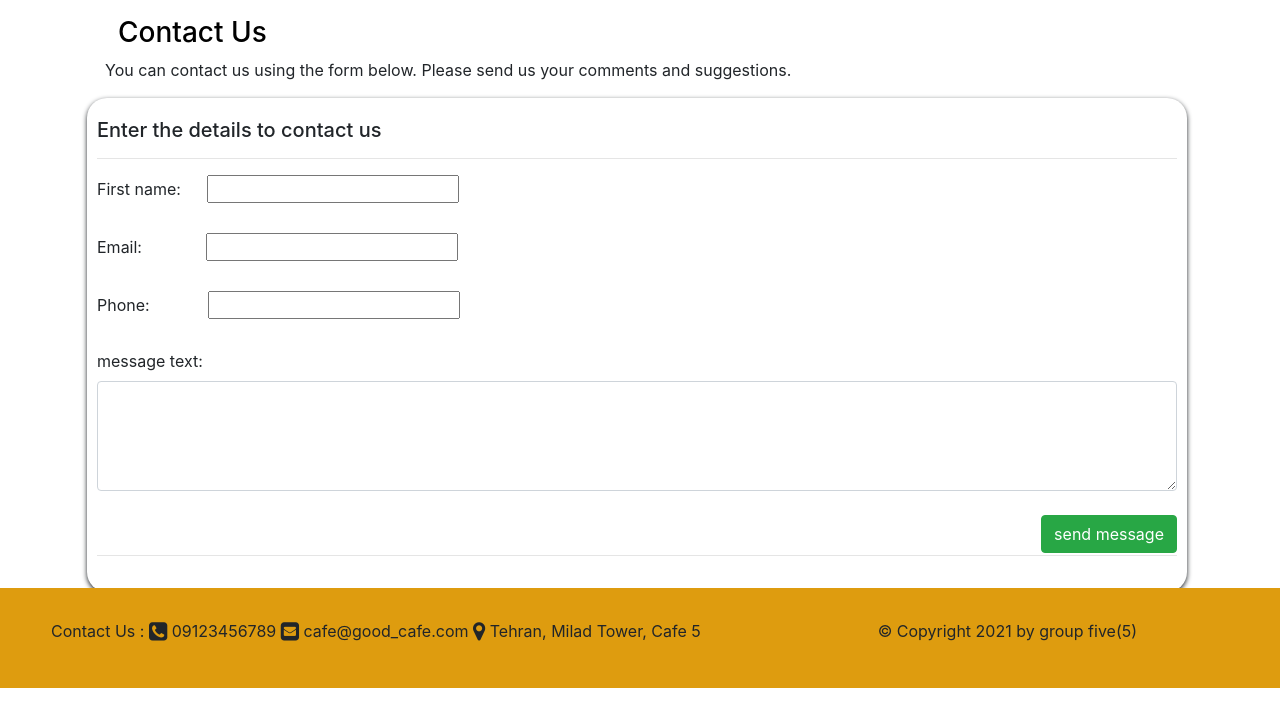
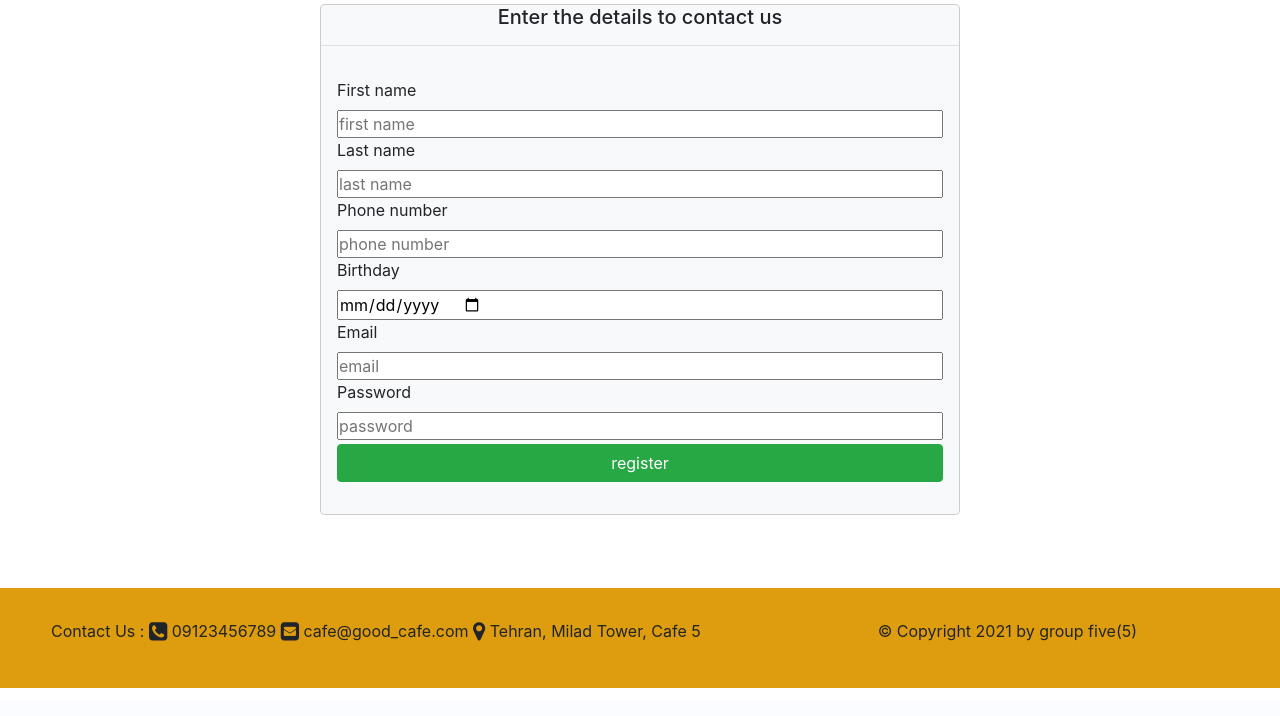
Before and after one commit to sepehr-ahmadi/django_test_project, a Flask app: page /contact in a window 1280 px wide. Shown: the part 112-828 px from the top of the page. After the commit the page ends 800 px from the top, so only its background shows below. Run offline with Flask 2, Linux system fonts and the light colour scheme; some libraries are stand-ins or nearby versions.

Commit message:
style menu and contact

```diff
--- a/static/contact.css
+++ b/static/contact.css
@@ -1,15 +1,26 @@
-       .wapper{
-            max-width: 1100px;
-            margin: auto 2px;
-            position: relative;
-            padding: 20px 10px;
-        }
-        .bg-withe{
-            background-color: white!important;
-        }
-        .select-shadow{
-            box-shadow: 0 2px 5px 0;
-        }
-        .radious{
-            border-radius: 20px;
-        }
+       /*.wapper{*/
+       /*     max-width: 1100px;*/
+       /*     margin: auto 2px;*/
+       /*     position: relative;*/
+       /*     padding: 20px 10px;*/
+       /* }*/
+       /* .bg-withe{*/
+       /*     background-color: white!important;*/
+       /* }*/
+       /* .select-shadow{*/
+       /*     box-shadow: 0 2px 5px 0;*/
+       /* }*/
+       /* .radious{*/
+       /*     border-radius: 20px;*/
+       /* }*/
+@media (min-width: 640px) {
+    #user-modal {
+
+        max-width: 50vw;
+    }
+}
+@media (max-width: 640px) {
+    #user-modal {
+        max-width: 80vw;
+    }
+}
--- a/templates/contact.html
+++ b/templates/contact.html
@@ -6,46 +6,39 @@
 {% endblock %}
 
 {% block content %}
-<div class="container">
-    <div class="row text-center pt-3 pl-5 pr-5" >
-        <h3 style=" color: black">Contact Us</h3>
 
 
-    </div>
-    <p style="padding-left: 20px">You can contact us using the form below. Please send us your comments and suggestions.</p>
-    <div  style="width: 100%;">
-        <div class="wapper bg-withe select-shadow radious">
+ <div class="container-fluid pt-1 text-center" style="min-height: 75vh;">
+        <div class="row text-left">
+
+            <div class="modal-content m-auto bg-light" id="user-modal" style="display: block">
+
+                <div class="wapper bg-withe select-shadow radious">
 
 
-            <h5>Enter the details to contact us</h5>
+            <center><h5>Enter the details to contact us</h5></center>
             <hr>
 
-            <form class="form-group" >
-                <label for="fname">First name:</label>
-                <input type="text" id="fname" name="fname" style="margin-left: 2%"><br><br>
+                <form class="form-group p-3" action="{{ url_for('user_register') }}" method="post">
 
-                <label for="email" >Email:</label>
-                <input type="email" id="email" name="email" style="margin-left: 5.5%"><br><br>
-
-                <label for="tel">Phone:</label>
-                <input type="tel" id="tel" name="tel" style="margin-left: 5%"><br><br>
+                    <label for="first_name">First name</label><br>
+                    <input class="input-group" type="text" id="first_name" required placeholder="first name" name="first_name">
+                    <label for="last_name">Last name</label><br>
+                    <input class="input-group" type="text" id="last_name" required placeholder="last name" name="last_name">
+                    <label for="phone_number">Phone number</label><br>
+                    <input class="input-group" type="tel" id="phone_number" required placeholder="phone number" name="phone_number">
+                    <label for="birthdate">Birthday</label><br>
+                    <input class="input-group" type="date" id="birthdate" required placeholder="birthday" name="birthday">
+                    <label for="email">Email</label><br>
+                    <input class="input-group" type="email" id="email"  required placeholder="email" name="email">
+                    <label for="password">Password</label><br>
+                    <input class="input-group" type="text" id="password"  required placeholder="password" name="password">
 
 
-                <label for="textarea">message text:</label>
-                <textarea class="form-control" rows="4" id="textarea"></textarea><br>
-
-                <input class="btn btn-success" type="submit" value="send message" style="float: right"><br>
-                <hr>
-            </form>
-
-
-
-
+                    <input class="btn btn-success btn-block  mt-1" type="submit" id="submitaiton" value="register">
+                </form>
+            </div>
         </div>
     </div>
 
-
-
-</div>
-    <br>
 {% endblock %}
```
Also changed, not shown: static/menu_delete.css (+44 -21 lines), static/menu_update.css (+47 -34 lines), templates/menu_delete.html (+18 -6 lines), templates/menu_update.html (+33 -10 lines).
